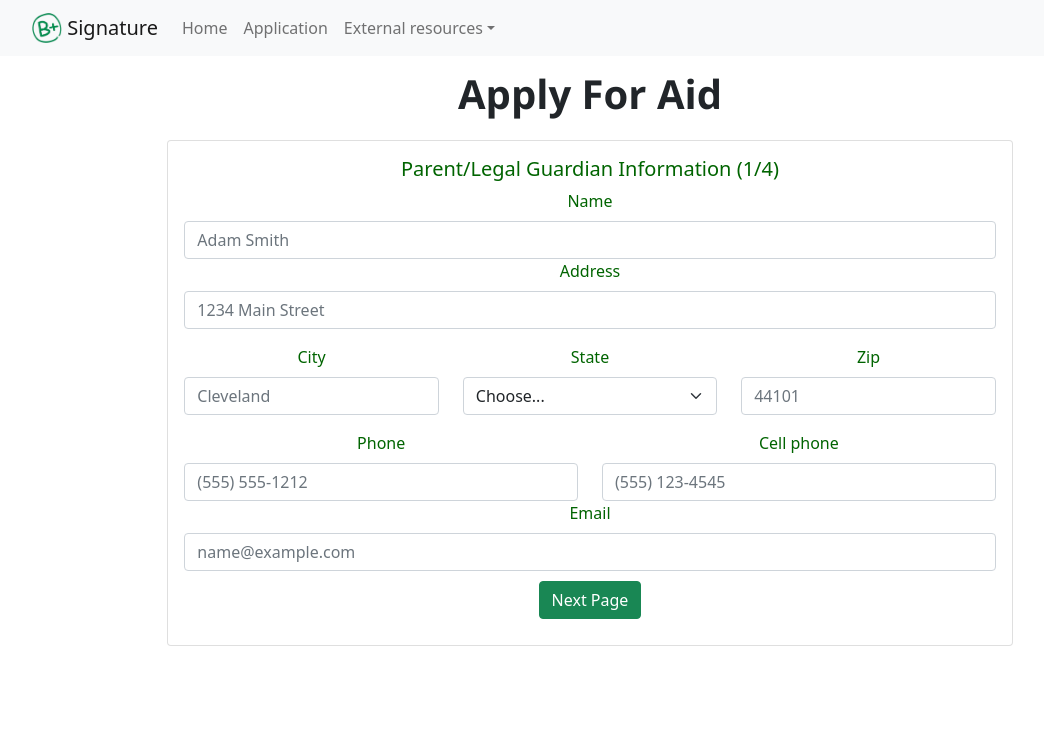
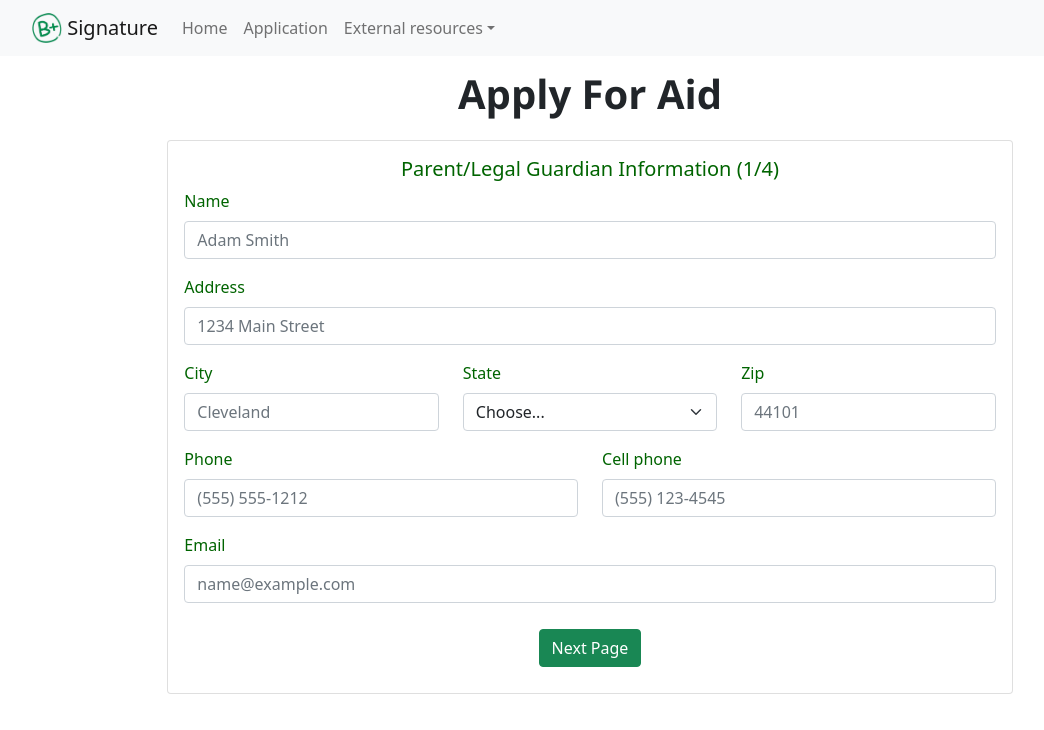
Before and after one commit to nsortur/b-signature, a React (Create React App) app in the folder client/: page /family-form in a window 1280 px wide. Shown: the top 730 px of the page, without its empty margins (50-1094 px from the left). Built offline with nearby package versions, Linux system fonts and the light colour scheme.

Commit message:
polished form

```diff
--- a/client/src/App.css
+++ b/client/src/App.css
@@ -1,4 +1,16 @@
 .App {
+  text-align: center;
+}
+
+.left-stuff {
+  text-align: left;
+}
+
+.page-title {
+  text-align: center;
+}
+
+#nav-buttons {
   text-align: center;
 }
 
--- a/client/src/components/familyFormComponents/childInfo.js
+++ b/client/src/components/familyFormComponents/childInfo.js
@@ -23,12 +23,14 @@ class ChildInformation extends React.Component {
     return (
       <Row>
         <Col></Col>
-        <Col xs={8}>
+        <Col sm={8}>
           <Card className="input-card">
             <Card.Body>
-              <Card.Title>Child/Patient Information (2/4)</Card.Title>
+              <Card.Title className="page-title">
+                Child/Patient Information (2/4)
+              </Card.Title>
               <Form>
-                <Row>
+                <Row className="mb-3">
                   <Form.Group as={Col}>
                     <Form.Label>Child's Name</Form.Label>
                     <Form.Control
@@ -65,7 +67,7 @@ class ChildInformation extends React.Component {
                   </Form.Group>
                 </Row>
 
-                <Row>
+                <Row className="mb-3">
                   <Form.Group as={Col}>
                     <Form.Label>Ethnicity</Form.Label>
                     <Form.Select
@@ -100,6 +102,7 @@ class ChildInformation extends React.Component {
                     />
                   </Form.Group>
                 </Row>
+                <div id="nav-buttons">
                   <Button
                     variant="secondary"
                     onClick={this.back}
@@ -114,6 +117,7 @@ class ChildInformation extends React.Component {
                   >
                     Next Page
                   </Button>
+                </div>
               </Form>
             </Card.Body>
           </Card>
--- a/client/src/components/familyFormComponents/incomeInfo.js
+++ b/client/src/components/familyFormComponents/incomeInfo.js
@@ -23,14 +23,16 @@ class IncomeInformation extends React.Component {
     return (
       <Row>
         <Col></Col>
-        <Col xs={8}>
+        <Col sm={8}>
           <Card className="input-card">
             <Card.Body>
-              <Card.Title>Income Information (3/4)</Card.Title>
+              <Card.Title className="page-title">
+                Income Information (3/4)
+              </Card.Title>
               <Form>
-                <Form.Group as={Col}>
+                <Form.Group as={Col} className="mb-3">
                   <Form.Label>Annual Income ($)</Form.Label>
-                  <InputGroup className="mb-3">
+                  <InputGroup>
                     <InputGroup.Text>$</InputGroup.Text>
                     <Form.Control
                       type="number"
@@ -67,7 +69,7 @@ class IncomeInformation extends React.Component {
                   </InputGroup>
                 </Form.Group>
 
-                <Form.Group>
+                <Form.Group className="mb-3">
                   <Form.Label>Intended Use of Grant</Form.Label>
                   <Form.Control
                     as="textarea"
@@ -85,6 +87,7 @@ class IncomeInformation extends React.Component {
                     dollar amount owed.
                   </Form.Text>
                 </Form.Group>
+                <div id="nav-buttons">
                   <Button
                     variant="secondary"
                     onClick={this.back}
@@ -99,6 +102,7 @@ class IncomeInformation extends React.Component {
                   >
                     Next Page
                   </Button>
+                </div>
               </Form>
             </Card.Body>
           </Card>
--- a/client/src/components/familyFormComponents/parentInfo.js
+++ b/client/src/components/familyFormComponents/parentInfo.js
@@ -17,12 +17,14 @@ class ParentInformation extends React.Component {
     return (
       <Row>
         <Col></Col>
-        <Col xs={8}>
+        <Col sm={8}>
           <Card className="input-card">
             <Card.Body>
-              <Card.Title>Parent/Legal Guardian Information (1/4)</Card.Title>
+              <Card.Title className="page-title">
+                Parent/Legal Guardian Information (1/4)
+              </Card.Title>
               <Form>
-                <Form.Group as={Col}>
+                <Form.Group as={Col} className="mb-3">
                   <Form.Label>Name</Form.Label>
                   <Form.Control
                     type="text"
@@ -134,7 +136,7 @@ class ParentInformation extends React.Component {
                   </Form.Group>
                 </Row>
 
-                <Row>
+                <Row className="mb-3">
                   <Form.Group as={Col}>
                     <Form.Label>Phone</Form.Label>
                     <Form.Control
@@ -157,7 +159,11 @@ class ParentInformation extends React.Component {
                     />
                   </Form.Group>
                 </Row>
-                <Form.Group as={Col}>
+                <Form.Group
+                  as={Col}
+                  controlId="formBasicEmail"
+                  className="mb-3"
+                >
                   <Form.Label>Email</Form.Label>
                   <Form.Control
                     type="email"
@@ -168,6 +174,7 @@ class ParentInformation extends React.Component {
                     required
                   />
                 </Form.Group>
+                <div id="nav-buttons">
                   <Button
                     variant="success"
                     onClick={this.continue}
@@ -175,6 +182,7 @@ class ParentInformation extends React.Component {
                   >
                     Next Page
                   </Button>
+                </div>
               </Form>
             </Card.Body>
           </Card>
--- a/client/src/components/familyFormComponents/socWorkInfo.js
+++ b/client/src/components/familyFormComponents/socWorkInfo.js
@@ -86,12 +86,14 @@ class SocWorkInformation extends React.Component {
     return (
       <Row>
         <Col></Col>
-        <Col xs={8}>
+        <Col sm={8}>
           <Card className="input-card">
             <Card.Body>
-              <Card.Title>Social Worker Information (4/4)</Card.Title>
+              <Card.Title style={{ textAlign: "center" }}>
+                Social Worker Information (4/4)
+              </Card.Title>
               <Form>
-                <Form.Group as={Col}>
+                <Form.Group as={Col} className="mb-3">
                   <Form.Label>Social Worker Name</Form.Label>
                   <Form.Control
                     type="text"
@@ -103,7 +105,7 @@ class SocWorkInformation extends React.Component {
                   />
                 </Form.Group>
 
-                <Form.Group as={Col}>
+                <Form.Group as={Col} className="mb-3">
                   <Form.Label>Social Worker Email</Form.Label>
                   <Form.Control
                     type="email"
@@ -115,7 +117,7 @@ class SocWorkInformation extends React.Component {
                   />
                 </Form.Group>
 
-                <Form.Group as={Col}>
+                <Form.Group as={Col} className="mb-3">
                   <Form.Label>Confirm Social Worker Email</Form.Label>
                   <Form.Control
                     type="email"
@@ -126,11 +128,13 @@ class SocWorkInformation extends React.Component {
                     required
                   />
                 </Form.Group>
-                {backDisp}
-                {buttonDisp}
+                <div id="nav-buttons">
+                  {backDisp}
+                  {buttonDisp}
+                </div>
               </Form>
             </Card.Body>
-            <p style={{ color: "grey" }}>
+            <p style={{ color: "grey" }} id="nav-buttons">
               Note: Upon submission of this form, information will be stored.
             </p>
           </Card>
--- a/client/src/pages/familyForm/familyForm.js
+++ b/client/src/pages/familyForm/familyForm.js
@@ -342,7 +342,7 @@ class FamilyForm extends React.Component {
     return (
       <div className="input-page">
         <div id="form-header">Apply For Aid</div>
-        {curForm}
+        <div className="left-stuff">{curForm}</div>
       </div>
     );
   }
```
Lines whose indentation alone changed are shown as unchanged.
